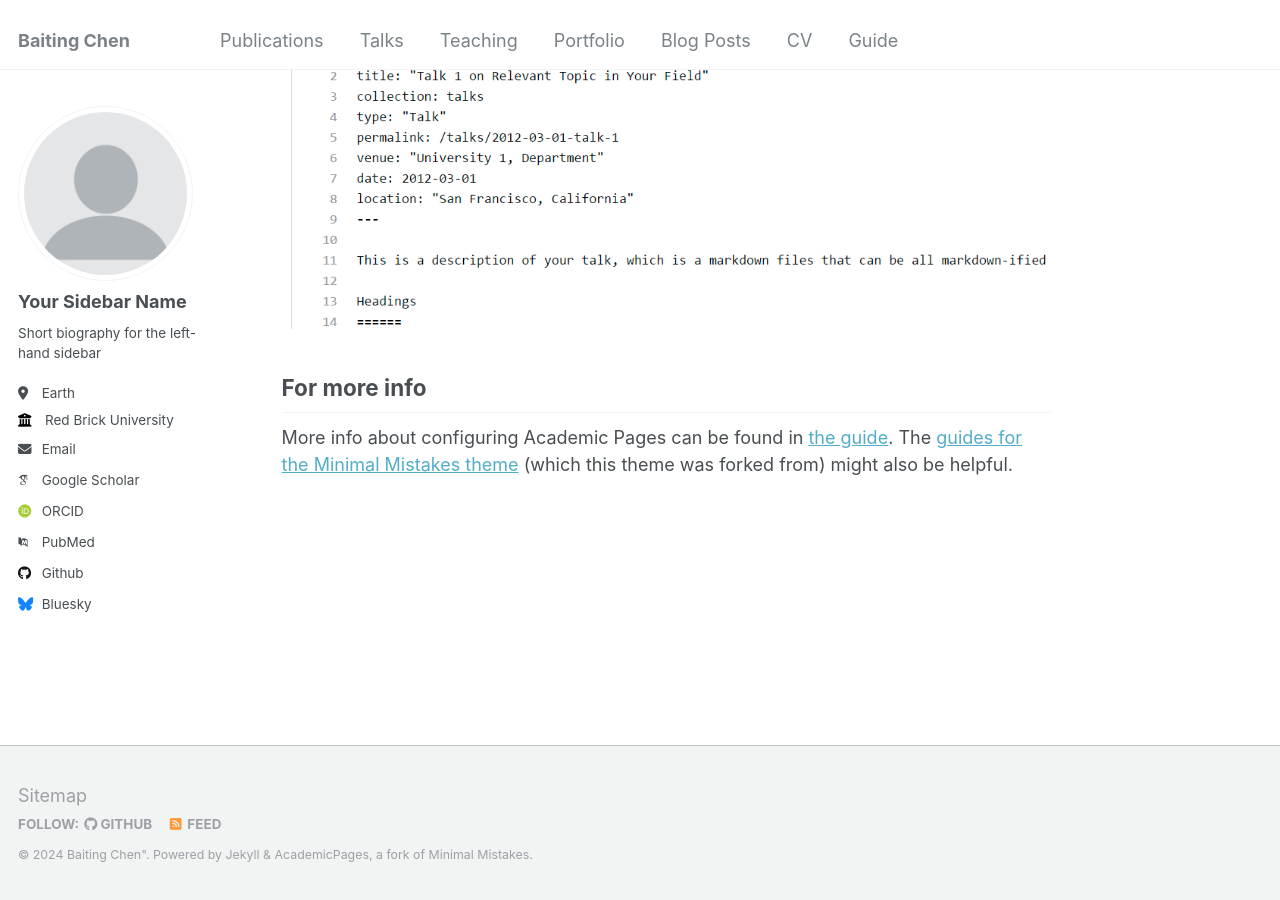
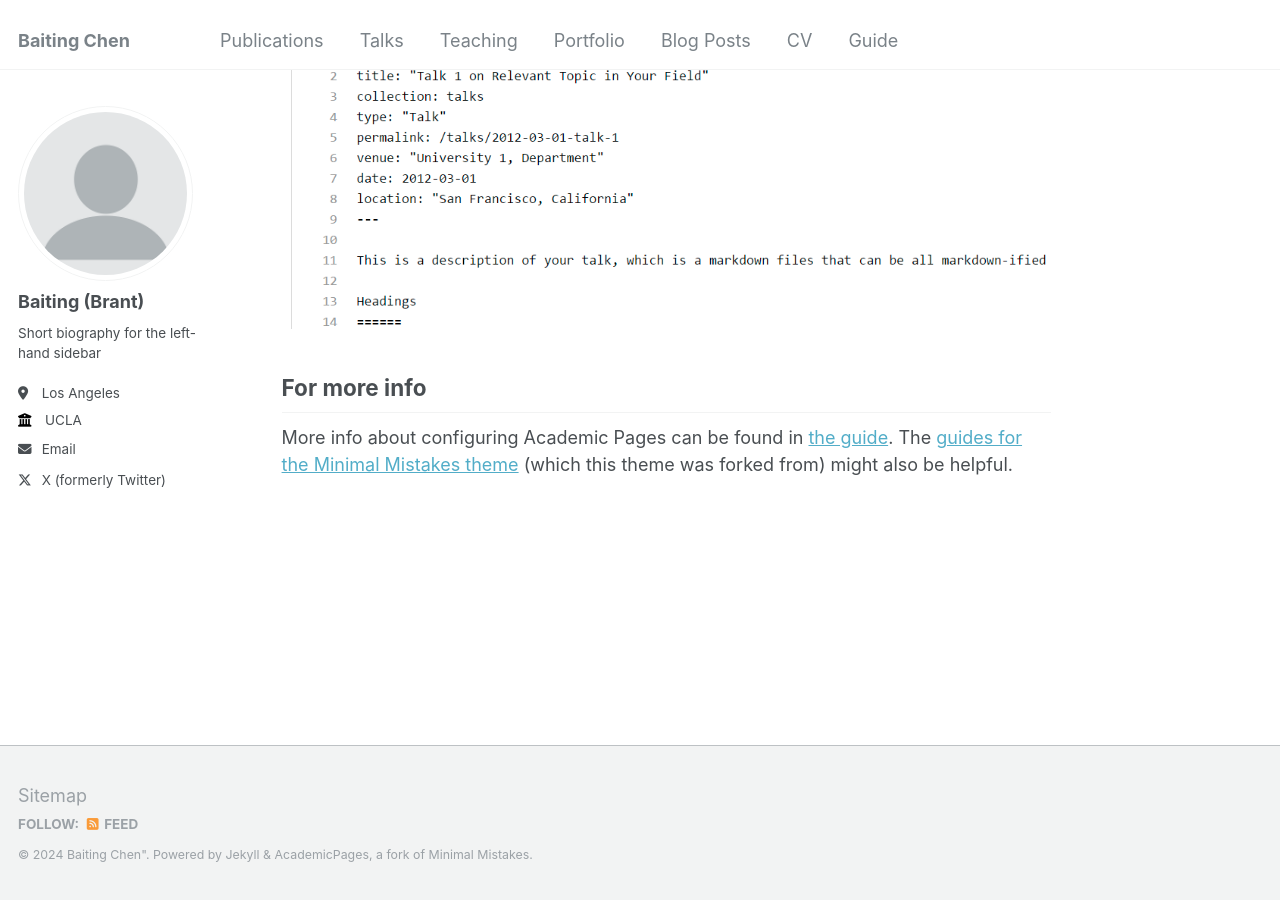
Before and after one commit to baiting0522/baiting0522.github.io, a Jekyll site: the page built from _pages/about.md, in a window 1280 px wide and 900 px high, scrolled down 2660 px. Built offline with Jekyll 4.4.1, drawn with Linux system fonts in a browser that asks for light colours; some web fonts are replaced.

Commit message:
Update _config.yml

```diff
--- a/_config.yml
+++ b/_config.yml
@@ -12,7 +12,7 @@
 title_separator          : "-"
 name                     : &name Baiting Chen"
 description              : &description "personal description"
-url                      : https://academicpages.github.io # the base hostname & protocol for your site e.g. "https://mmistakes.github.io"
+url                      : https://baiting0522.github.io # the base hostname & protocol for your site e.g. "https://mmistakes.github.io"
 baseurl                  : "" # the subpath of your site, e.g. "/blog"
 repository               : "baiting0522/baiting0522.github.io"
 
@@ -22,33 +22,33 @@
 author:
   # Biographic information
   avatar           : "profile.png"
-  name             : "Your Sidebar Name"
+  name             : "Baiting (Brant)"
   pronouns         : # example: "she/her"
   bio              : "Short biography for the left-hand sidebar"
-  location         : "Earth"
-  employer         : "Red Brick University"
+  location         : "Los Angeles"
+  employer         : "UCLA"
   uri              : # URL
-  email            : "none@example.org"
+  email            : "brantchen@g.ucla.edu"
 
   # Academic websites
   arxiv            : # URL - Update with the correct link to your profile
-  googlescholar    : "https://scholar.google.com/citations?user=PS_CX0AAAAAJ"
+  googlescholar    : #"https://scholar.google.com/citations?user=PS_CX0AAAAAJ"
   impactstory      : # URL
-  orcid            : "http://orcid.org/yourorcidurl"
+  orcid            : #"http://orcid.org/yourorcidurl"
   semantic         : # URL
-  pubmed           : "https://www.ncbi.nlm.nih.gov/pubmed/?term=john+snow"
+  pubmed           : #"https://www.ncbi.nlm.nih.gov/pubmed/?term=john+snow"
   researchgate     : # URL
 
   # Repositories and software development
   bitbucket        : # Username - Update with your username on the site
   codepen          : # Username
   dribbble         : # Username
-  github           : "academicpages"
+  github           : #"academicpages"
   kaggle           : # Username
   stackoverflow    : # User number or user number and name (i.e., use "1" or "1/jeff-atwood")
 
   # Social media
-  bluesky          : "bsky.app" # Replace this with you Bluesky username
+  bluesky          : #"bsky.app" # Replace this with you Bluesky username
   facebook         : # Username
   flickr           : # Username
   foursquare       : # Username
@@ -65,7 +65,7 @@
   steam            : # Username
   telegram         : # URL
   tumblr           : # Username
-  twitter          : # Username for X / Twitter
+  twitter          :  Username for X / Twitter
   vine             : # Username
   weibo            : # Username
   wikipedia        : # Username
```
